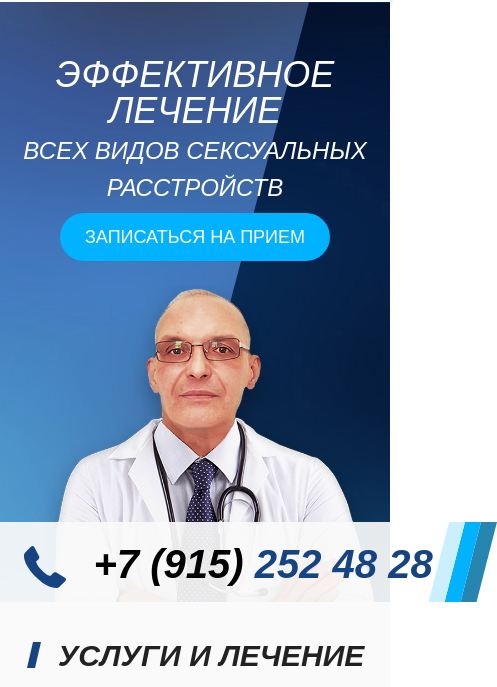
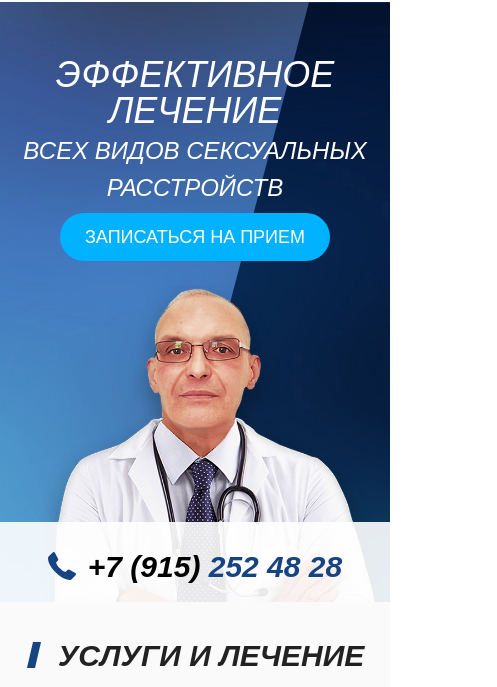
Before and after one commit to Fishness-developer/androlog, a plain HTML site: page index.html in a window 390 px wide. Shown: the part 118-805 px from the top of the page, 497 px wide, since content can reach past the window. Drawn offline with Linux system fonts and the light colour scheme; a web font is replaced by a local one.

Commit message:
Add files via upload

```diff
--- a/css/style.css
+++ b/css/style.css
@@ -482,7 +482,7 @@ p.name span {
 .form_container {
 	width: 50%;
 	padding: 50px 0;
-	background: url(../img/bg_fon8.jpg) 0 0 no-repeat;
+	background: #228fac url(../img/bg_fon8.jpg) 0 0 no-repeat;
 	display: flex;
 	flex-wrap: nowrap;
 	justify-content: flex-start;
@@ -850,9 +850,7 @@ p.descript_form {
 	.slide{
 		height: 500px;
 	}
-	.line_bottom{
-		top:540px;
-	}
+
 	.descript h1{
 		font-size: 30px;
 		line-height: 36px;
@@ -960,7 +958,30 @@ p.descript_form {
 
 
 
-@media (max-width: 500px) {
+@media (min-width: 360px) and (max-width: 640px)  {
+	.line_bottom {
+	width: 100%;
+	height: 80px;
+	background: rgba(255,255,255,0.9);
+
+}
+.call {
+	 text-align: center;
+	width: 100%;
+	height: 60px;
+	position: absolute;
+	right: 0;
+	left:0;
+	z-index: 1000;
+	background: none;/*background: rgba(255,255,255,0.9);
+	transform: skewX(-13deg);*/
+}
+	.call a {
+		font-size: 30px;
+		padding: 30px 0 10px 40px;
+		background: url(../img/phone.svg) 0 30px no-repeat;
+		background-size: 28px;
+	}
 
 	.wrap{
 		padding: 30px 0;
@@ -1018,3 +1039,11 @@ p.descript_form {
 		padding-left: 0
 	}
 }
+
+
+@media (min-width:768px) and (max-width: 1199px)  {
+	.contacts .flex{
+		align-items: stretch;
+	}
+
+}
```
